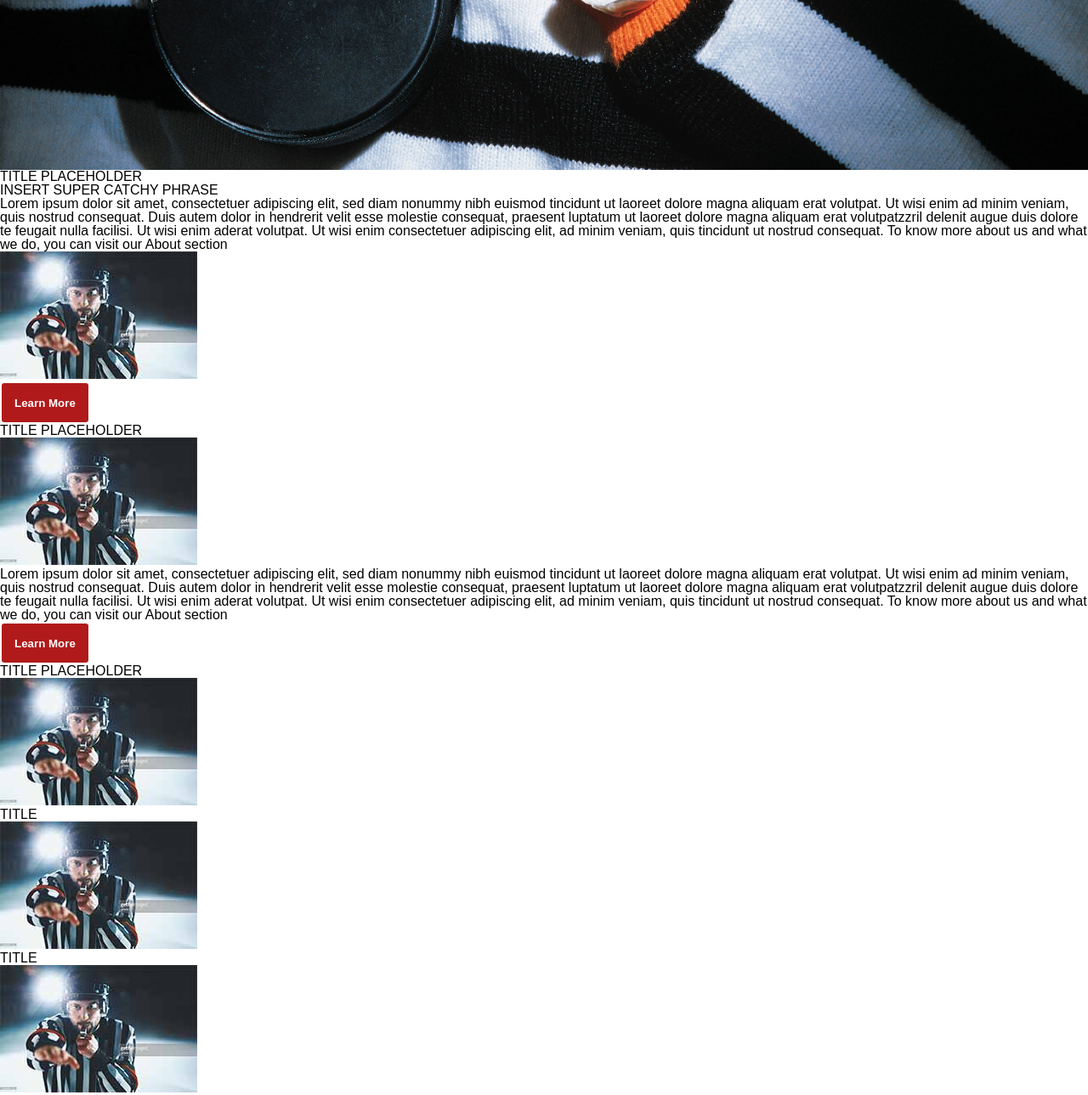
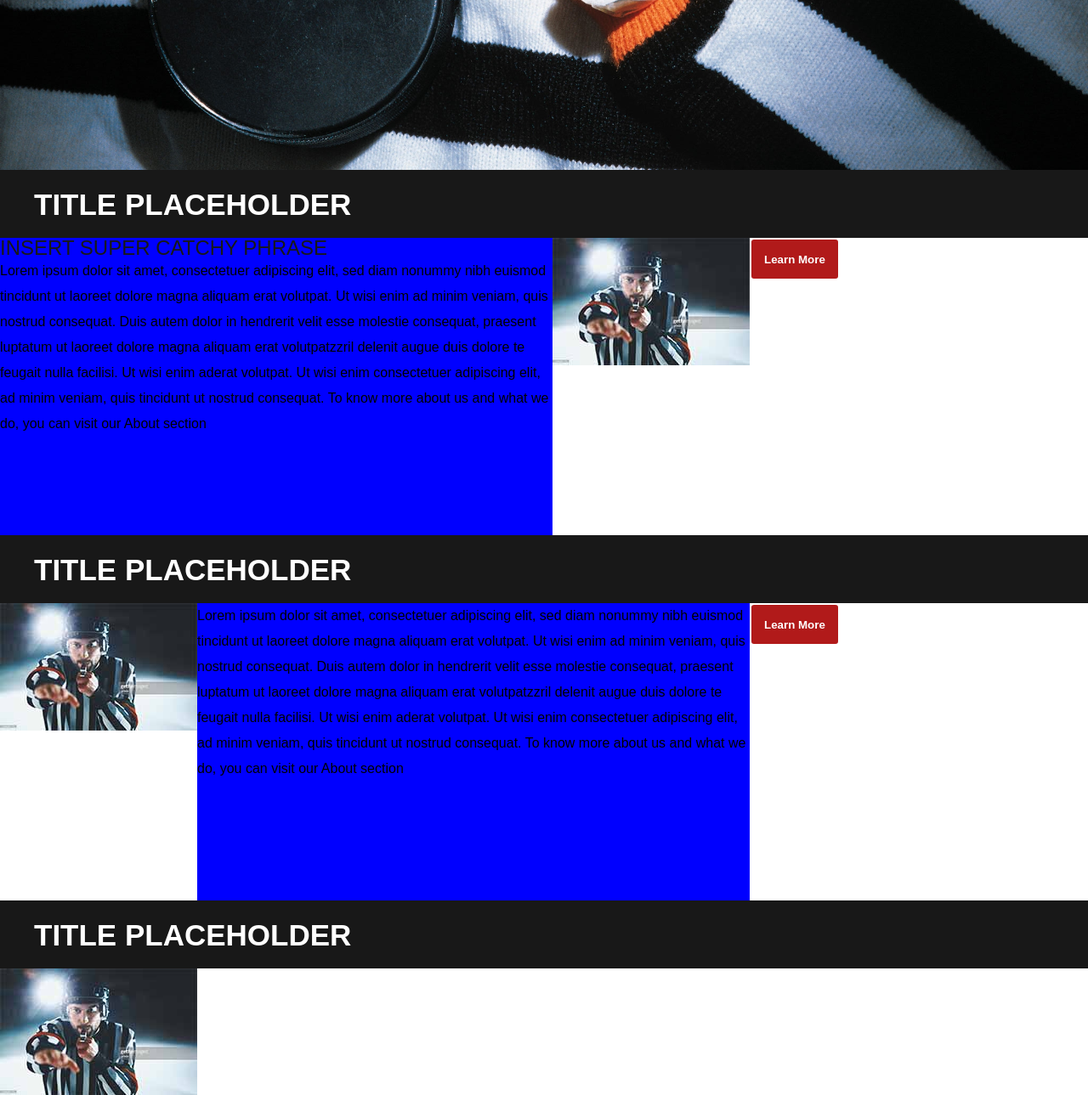
Before and after one commit to selenaelisewells/LRG_site_build, a PHP site: page / in a window 1280 px wide. Shown: the part 558-1847 px from the top of the page at 85% size. Run offline with PHP 8.4, Linux system fonts and the light colour scheme; some libraries are stand-ins or nearby versions.

Commit message:
added mixin and variable page styles

```diff
--- a/index.php
+++ b/index.php
@@ -107,9 +107,11 @@ include  './templates/head.php'
             <img src="./images/<?php echo $the_referee_section['image']; ?>"
                  alt="<?php echo $the_referee_section['alt'] ?? $the_referee_section['title']; ?>">
         </div>
-        <p class="text">
-            <?php echo $the_referee_section['body'];?>
-        </p>
+        <div class="sectionText">
+             <p class="text">
+                <?php echo $the_referee_section['body'];?>
+             </p>
+        </div>
         <button class="button">Learn More</button>
         </div>
     </section>
--- a/sass/main.scss
+++ b/sass/main.scss
@@ -1,7 +1,9 @@
 @import './modules/reset';
 @import './modules/vars';
+@import './modules/mixins';
 @import './modules/global';
 @import './modules/header';
 @import './modules/hero';
+@import './modules/banner';
 @import './modules/button';
 @import './modules/footer';
--- a/sass/modules/_banner.scss
+++ b/sass/modules/_banner.scss
@@ -0,0 +1,33 @@
+.banner {
+    background-color: $main-black;
+    width: 100%;
+    height: 80px;
+    display: flex;
+    align-items: center;
+    .bannerTitle {
+        @include banner-title;
+        max-width: $max-page-width;
+        width: 100%;
+        display: flex;
+        align-items: center;
+        margin: 0 auto;
+    }
+}
+
+.sectionContent {
+    max-width: $max-page-width;
+    display: flex;
+    .sectionText {
+        max-width: $standard-box-width;
+        height: 350px;
+        width: 100%;
+        background-color: blue;
+    }
+    .tagline {
+        @include tagline;
+    }
+}
+
+.text {
+    @include paragraph;
+}
--- a/sass/modules/_footer.scss
+++ b/sass/modules/_footer.scss
@@ -8,9 +8,12 @@
     color: $main-black;
     height: 100px;
     border-top: 15px solid $main-red;
+    li:hover {
+        color: $main-red;
+    }
     .footerContainer {
         width: 100%;
-        max-width: 1200px;
+        max-width: $max-page-width;
         display: flex;
         align-items: center;
         justify-content: space-between;
@@ -30,6 +33,7 @@
                 background: none;
                 border: none;
                 font-size: 3rem;
+                cursor: pointer;
                 //padding-left: 40px;
                 //margin-top: -80px;
             }
--- a/sass/modules/_header.scss
+++ b/sass/modules/_header.scss
@@ -39,7 +39,7 @@
     flex: 1;
     margin: 0 auto;
     display: flex;
-    max-width: 1200px;
+    max-width: $max-page-width;
     align-items: flex-end;
     justify-content: space-between;
     height: 60px;
--- a/sass/modules/_hero.scss
+++ b/sass/modules/_hero.scss
@@ -12,7 +12,7 @@
         align-items: center;
         .heroTextWrap {
             padding: 15px;
-            max-width: 1200px;
+            max-width: $max-page-width;
             .heroTitle {
                 font-size: $hero-title;
                 color: $main-white;
--- /dev/null
+++ b/sass/modules/_mixins.scss
@@ -0,0 +1,26 @@
+@mixin banner-title( $text-colour:$main-white, $banner-colour:$main-black, $font:$heading-font, $font-weight:$heading-weight, $font-size:$heading-font-size) {
+    color: $text-colour;
+    background-color: $banner-colour;
+    font-family: $font;
+    font-weight: $font-weight;
+    font-size: $font-size;
+}
+
+@mixin tagline( $text-colour:$main-black, $font:$main-font, $font-weight:$tagline-weight, $font-size:$tagline-font-size) {
+    color: $text-colour;
+    font-family: $font;
+    font-weight: $font-weight;
+    font-size: $font-size;
+}
+
+@mixin paragraph($text-colour:$main-white, $font:$main-font, $font-weight:$paragraph-weight, $font-size:$paragraphy-font-size, $line-height: $p-line-height) {
+    colour: $text-colour;
+    font-family: $font;
+    font-weight: $font-weight;
+    font-size: $font-size;
+    line-height: $line-height;
+}
+
+// h1 {
+//     @include banner-title($banner-colour: purple, $text-colour: red);
+// }
--- a/sass/modules/_vars.scss
+++ b/sass/modules/_vars.scss
@@ -1,9 +1,28 @@
+//global vars
 $main-gray: rgb(58, 58, 58);
 $main-red: rgb(177, 26, 26);
 $main-black: rgb(24, 24, 24);
 $main-white: white;
-$main-font: Arial,
+$main-font: GothamPro,
+Arial,
 Helvetica,
 sans-serif;
+//hero vars
 $hero-title: 1.5rem;
 $hero-text: 1rem;
+//heading vars
+$heading-font: GothamPro,
+Arial,
+Helvetica,
+sans-serif;
+$heading-weight: 600;
+$heading-font-size: 35px;
+//page width vars
+$max-page-width: 1200px;
+$standard-box-width: 650px;
+//paragraph vars
+$tagline-weight: 400;
+$tagline-font-size: 24px;
+$paragraph-weight: 100;
+$paragraphy-font-size: 1rem;
+$p-line-height: 30px;
--- a/templates/footer.php
+++ b/templates/footer.php
@@ -4,12 +4,12 @@
         <div class="footerContainer">
             <nav class="footerNavWrap">
                 <ul class="footerNav">
-                <li class="navItem"><a href="/about.php">About Us</a></li>
-                    <li class="navItem"><a href="/membership.php">Membership</a></li>
-                    <li class="navItem"><a href="/jr-officials.php">Jr. Officials</a></li>
-                    <li class="navItem"><a href="/hire.php">Hire Officials</a></li>
-                    <li class="navItem"><a href="/contact.php">Contact</a></li>
-                    <li class="navItem Login"><a href="/login.php">Login</a></li>
+                <li class="navItem"><a href="about.php">About Us</a></li>
+                    <li class="navItem"><a href="membership.php">Membership</a></li>
+                    <li class="navItem"><a href="jr-officials.php">Jr. Officials</a></li>
+                    <li class="navItem"><a href="hire.php">Hire Officials</a></li>
+                    <li class="navItem"><a href="contact.php">Contact</a></li>
+                    <li class="navItem Login"><a href="login.php">Login</a></li>
                 </ul>
             </nav>
 
--- a/templates/head.php
+++ b/templates/head.php
@@ -5,9 +5,11 @@
     <meta charset="UTF-8">
     <meta name="viewport" content="width=device-width, initial-scale=1.0">
     <title><?php echo $title ?></title>
+
+    <script src="https://kit.fontawesome.com/0f3adee742.js" crossorigin="anonymous"></script>
+    <link rel="https://cdn.rawgit.com/mfd/f3d96ec7f0e8f034cc22ea73b3797b59/raw/856f1dbb8d807aabceb80b6d4f94b464df461b3e/gotham.css">
+    <!--insert any google fonts here-->
     <link rel="stylesheet" href="css/main.css">
-    <script src="https://kit.fontawesome.com/0f3adee742.js" crossorigin="anonymous"></script>
-    <!--insert any google fonts here-->
     <script src="https://cdn.jsdelivr.net/npm/vue@2/dist/vue.js"></script>
 </head>
 
--- a/templates/header.php
+++ b/templates/header.php
@@ -20,12 +20,12 @@
                 </a>
             </div>
             <ul class="mainNav">
-                <li class="navItem"><a href="/about.php">About Us</a></li>
-                <li class="navItem"><a href="/membership.php">Membership</a></li>
-                <li class="navItem"><a href="/jr-officials.php">Jr. Officials</a></li>
-                <li class="navItem"><a href="/hire.php">Hire Officials</a></li>
-                <li class="navItem"><a href="/contact.php">Contact</a></li>
-                <li class="navItem Login"><a href="/login.php">Login</a></li>
+                <li class="navItem"><a href="about.php">About Us</a></li>
+                <li class="navItem"><a href="membership.php">Membership</a></li>
+                <li class="navItem"><a href="jr-officials.php">Jr. Officials</a></li>
+                <li class="navItem"><a href="hire.php">Hire Officials</a></li>
+                <li class="navItem"><a href="contact.php">Contact</a></li>
+                <li class="navItem Login"><a href="login.php">Login</a></li>
             </ul>
         </nav>
         </div>
```
Also changed, not shown: css/main.css, 1 other file.
